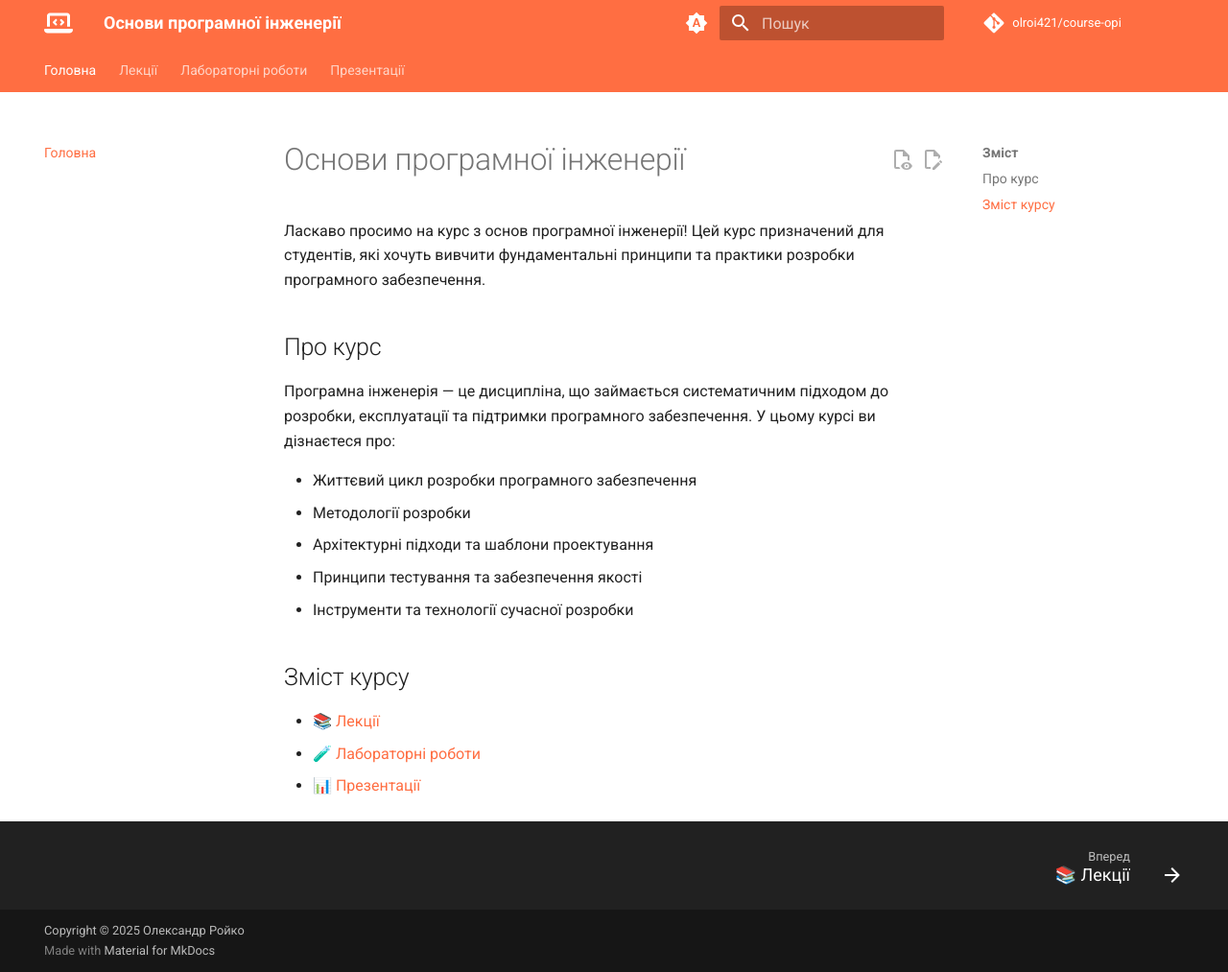
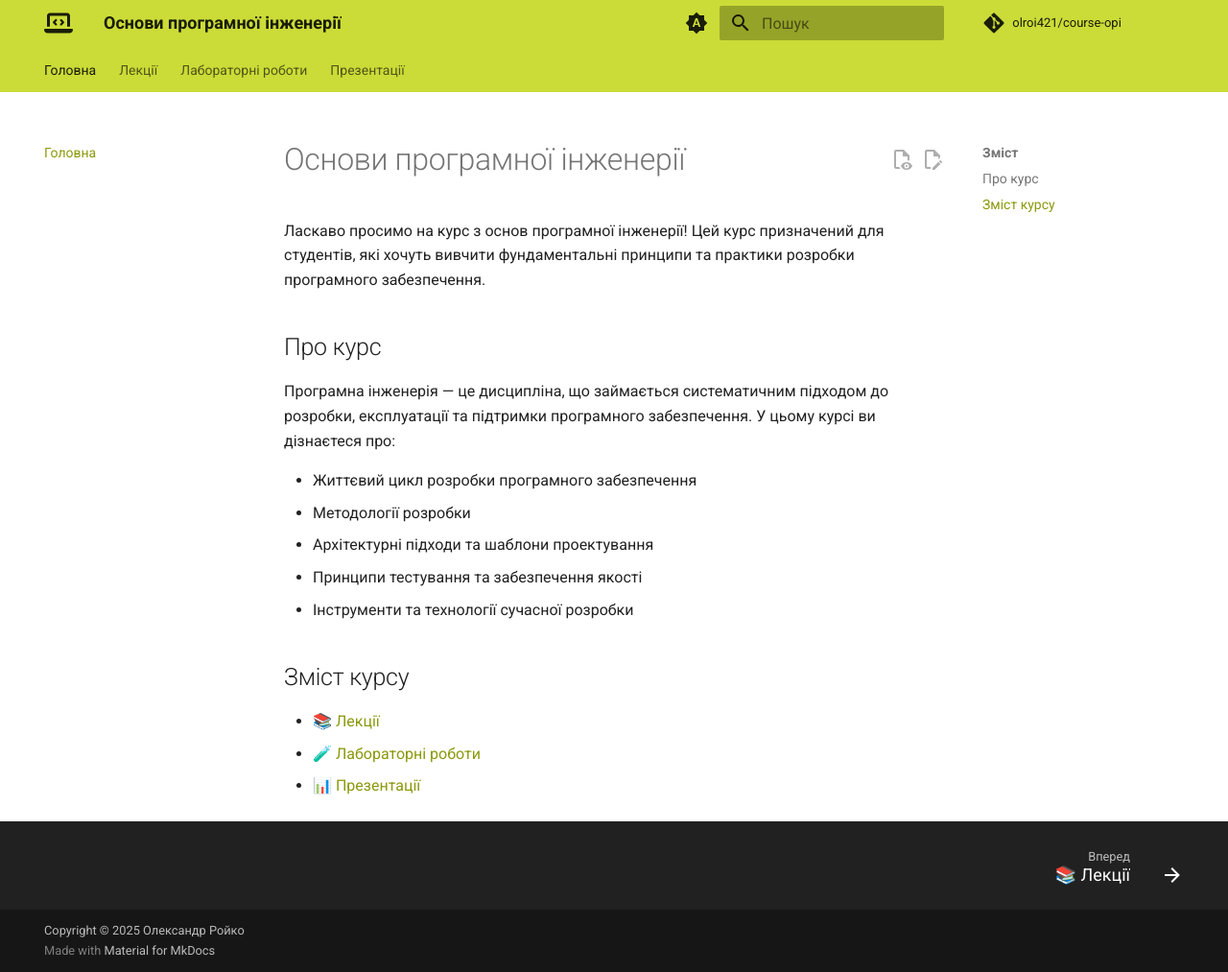
Before and after one commit to olroi421/course-opi, an MkDocs documentation site: the page built from docs/index.md, in a window 1280 px wide and 1013 px high. Shown: the whole window at 96% size. Built offline with MkDocs 1.6.1 and Material for MkDocs 9.7.7, drawn with Linux system fonts in a browser that asks for light colours; comment, search, counter and statistics services are not loaded.

Commit message:
Update mkdocs.yml

```diff
--- a/mkdocs.yml
+++ b/mkdocs.yml
@@ -34,24 +34,24 @@ theme:
     # Автоматична тема (за замовчуванням)
     - media: "(prefers-color-scheme)"
       scheme: default
-      primary: deep orange
-      accent: deep orange
+      primary: lime
+      accent: lime
       toggle:
         icon: material/brightness-auto
         name: Перемкнути на світлу тему
     # Світла тема
     - media: "(prefers-color-scheme: light)"
       scheme: default
-      primary: deep orange
-      accent: deep orange
+      primary: lime
+      accent: lime
       toggle:
         icon: material/brightness-7
         name: Перемкнути на темну тему
     # Темна тема
     - media: "(prefers-color-scheme: dark)"
       scheme: slate
-      primary: deep orange
-      accent: deep orange
+      primary: lime
+      accent: lime
       toggle:
         icon: material/brightness-4
         name: Перемкнути на автоматичну тему
```
